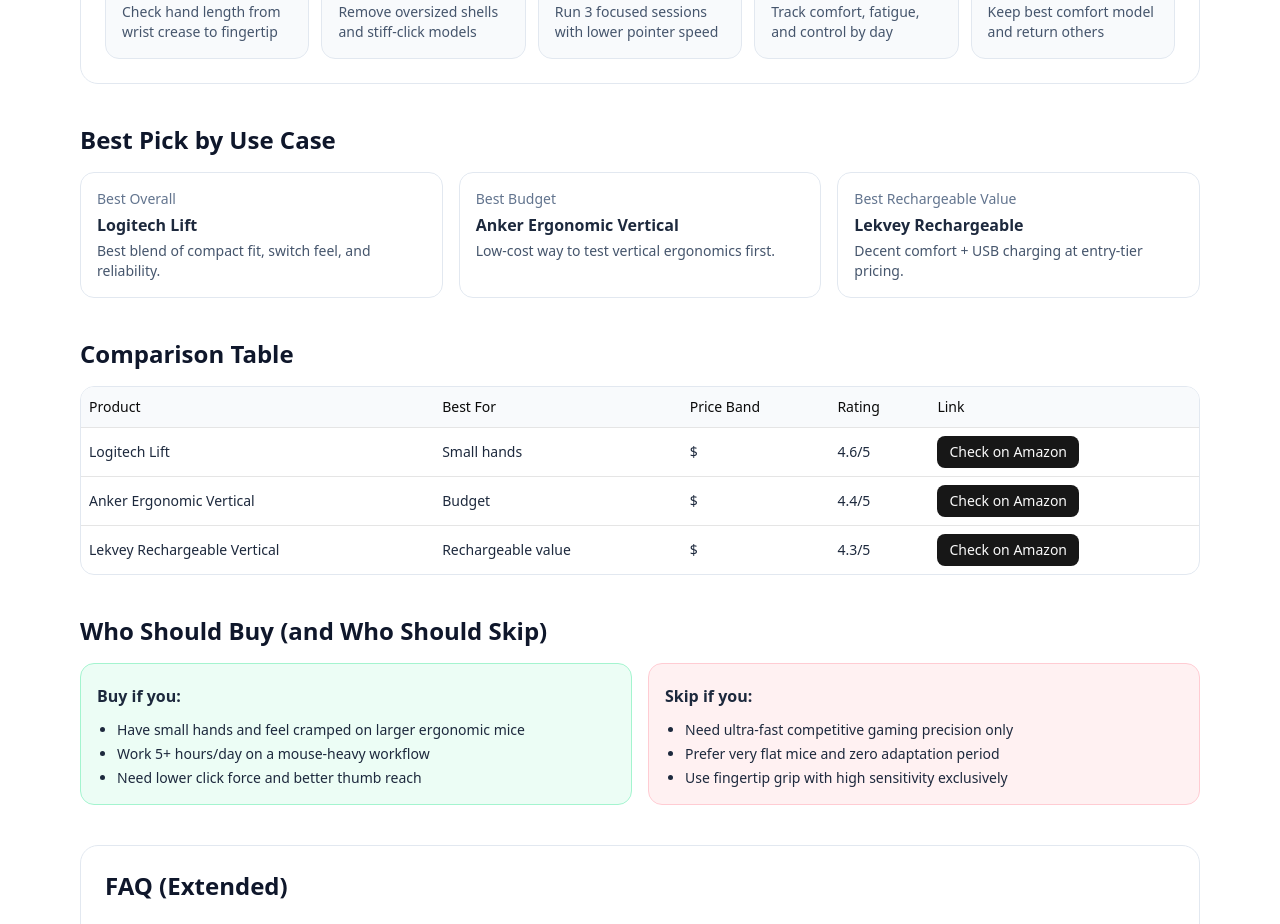
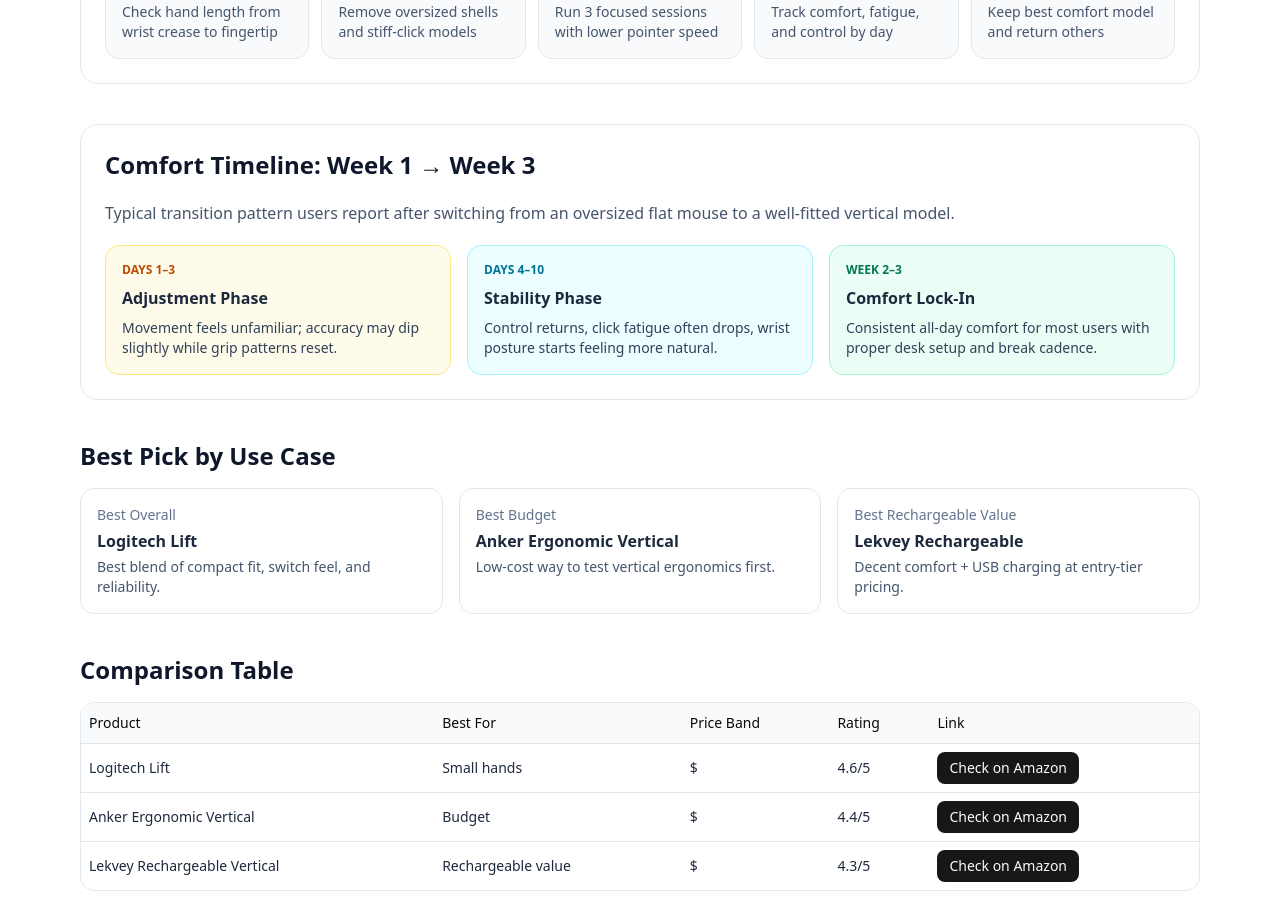
Before and after one commit to salimclawbot/mouse, a Next.js app: page /guides/best-vertical-mouse-small-hands-carpal-tunnel in a window 1280 px wide. Shown: the part 3060-3984 px from the top of the page. Built offline with nearby package versions, Linux system fonts and the light colour scheme.

Commit message:
ui phase2.1: add before/after comfort timeline visual block

```diff
--- a/src/app/guides/[slug]/page.tsx
+++ b/src/app/guides/[slug]/page.tsx
@@ -126,6 +126,28 @@ export default async function GuidePage({ params }: { params: Promise<{ slug: st
             </div>
           </section>
 
+          <section className="space-y-4 rounded-2xl border border-slate-200 p-6">
+            <h2 className="text-2xl font-bold text-slate-900">Comfort Timeline: Week 1 → Week 3</h2>
+            <p className="text-slate-600">Typical transition pattern users report after switching from an oversized flat mouse to a well-fitted vertical model.</p>
+            <div className="grid gap-4 md:grid-cols-3">
+              <div className="rounded-xl border border-amber-200 bg-amber-50 p-4">
+                <p className="text-xs font-semibold uppercase text-amber-700">Days 1–3</p>
+                <p className="mt-1 font-semibold">Adjustment Phase</p>
+                <p className="mt-1 text-sm text-slate-700">Movement feels unfamiliar; accuracy may dip slightly while grip patterns reset.</p>
+              </div>
+              <div className="rounded-xl border border-cyan-200 bg-cyan-50 p-4">
+                <p className="text-xs font-semibold uppercase text-cyan-700">Days 4–10</p>
+                <p className="mt-1 font-semibold">Stability Phase</p>
+                <p className="mt-1 text-sm text-slate-700">Control returns, click fatigue often drops, wrist posture starts feeling more natural.</p>
+              </div>
+              <div className="rounded-xl border border-emerald-200 bg-emerald-50 p-4">
+                <p className="text-xs font-semibold uppercase text-emerald-700">Week 2–3</p>
+                <p className="mt-1 font-semibold">Comfort Lock-In</p>
+                <p className="mt-1 text-sm text-slate-700">Consistent all-day comfort for most users with proper desk setup and break cadence.</p>
+              </div>
+            </div>
+          </section>
+
           <section className="space-y-4">
             <h2 className="text-2xl font-bold text-slate-900">Best Pick by Use Case</h2>
             <div className="grid gap-4 md:grid-cols-3">
```
